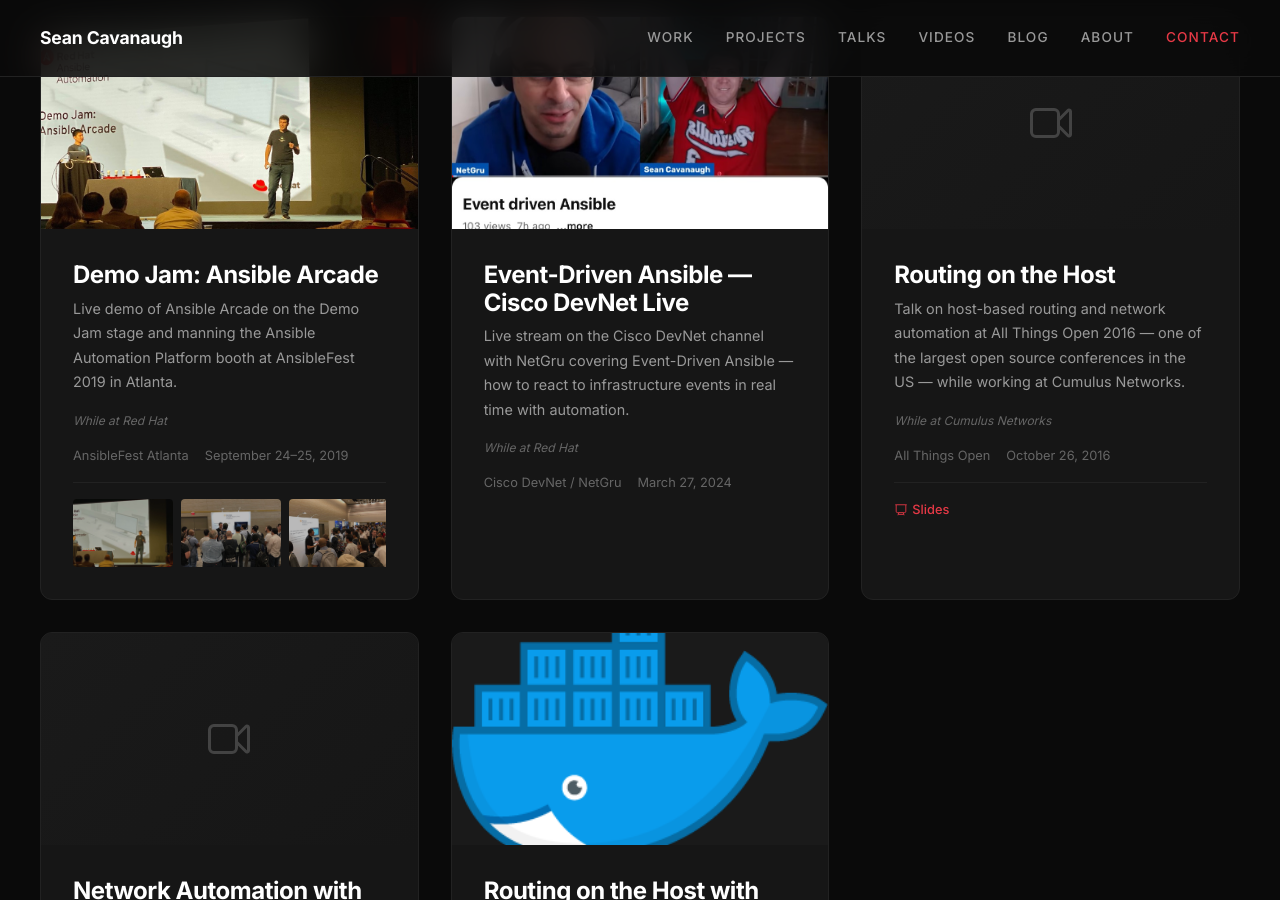
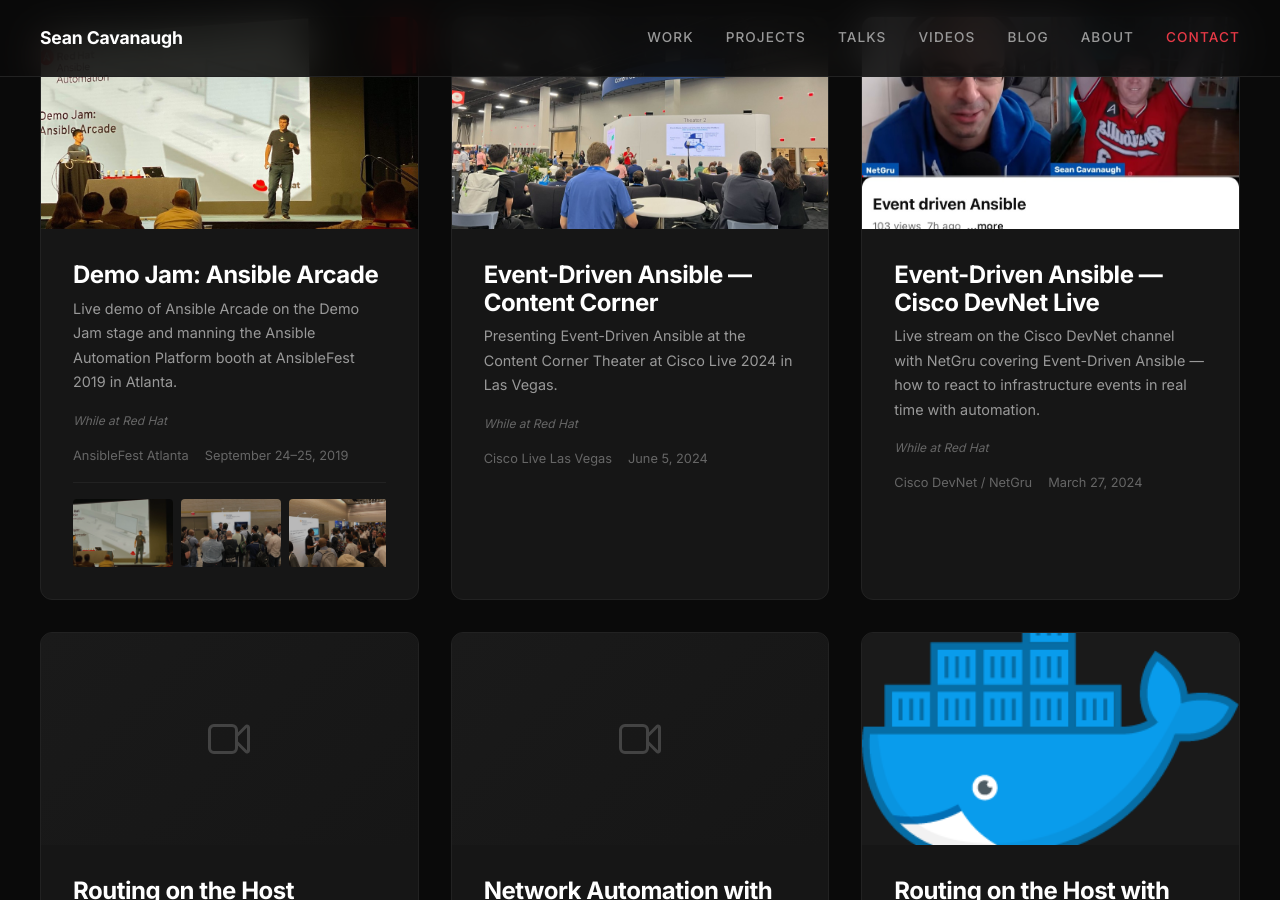
Before and after one commit to IPvSean/cavanaugh.pro, a Jekyll site: the page built from pages/talks.html, in a window 1280 px wide and 900 px high, scrolled down 3374 px. Built offline with Jekyll 4.4.1, drawn with Linux system fonts in a browser that asks for light colours.

Commit message:
Add Cisco Live 2024 Content Corner theater talk
Co-authored-by: Cursor <cursoragent@cursor.com>

```diff
--- a/_data/gallery.yml
+++ b/_data/gallery.yml
@@ -68,6 +68,11 @@
   category: "stage"
   year: 2024
 
+- src: "/assets/images/cisco-live-2024-theater.png"
+  alt: "Presenting Event-Driven Ansible at Cisco Live 2024"
+  category: "stage"
+  year: 2024
+
 - src: "/assets/images/aiops-team-meeting-2025.png"
   alt: "Leading an AIOps session with the NorthEast Ansible team"
   category: "behind-the-scenes"
--- a/_data/talks.yml
+++ b/_data/talks.yml
@@ -103,6 +103,14 @@
     - src: "/assets/images/ansiblefest-2019-booth-3.png"
       alt: "Demoing Ansible Automation Platform to attendees — AnsibleFest 2019"
 
+- title: "Event-Driven Ansible — Content Corner"
+  description: "Presenting Event-Driven Ansible at the Content Corner Theater at Cisco Live 2024 in Las Vegas."
+  image: "/assets/images/cisco-live-2024-theater.png"
+  audience: "Cisco Live Las Vegas"
+  year: 2024
+  date: "June 5, 2024"
+  role_at_time: "Red Hat"
+
 - title: "Event-Driven Ansible — Cisco DevNet Live"
   description: "Live stream on the Cisco DevNet channel with NetGru covering Event-Driven Ansible — how to react to infrastructure events in real time with automation."
   image: "/assets/images/netgru-devnet-2024.png"
```
Also changed, not shown: assets/images/cisco-live-2024-theater.png (added).
